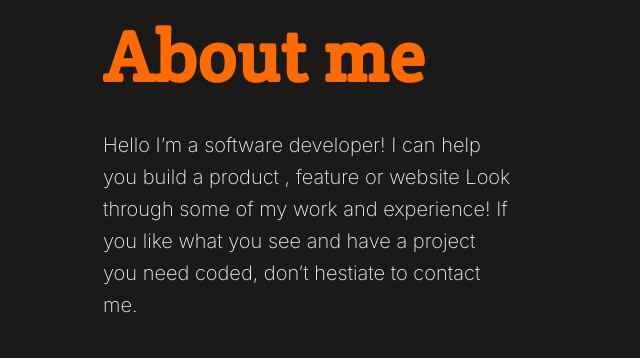
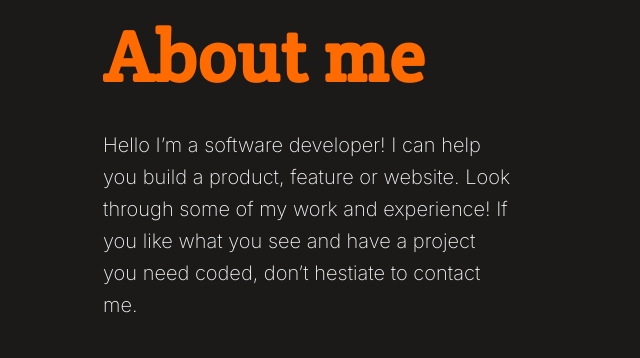
Before and after one commit to Berkay-akbas/Portfolio, a website: page index.html in a window 1280 px wide. Shown: the part 2540-2898 px from the top of the page, 25-665 px from the left. Drawn offline with Linux system fonts and the light colour scheme.

Commit message:
Update index.html
Fix typo

```diff
--- a/index.html
+++ b/index.html
@@ -69,8 +69,8 @@
     <section id="aboutme" class="about">
       <h2>About me</h2>
       <p>
-        Hello I’m a software developer! I can help you build a product , feature
-        or website Look through some of my work and experience! If you like what
+        Hello I’m a software developer! I can help you build a product, feature
+        or website. Look through some of my work and experience! If you like what
         you see and have a project you need coded, don’t hestiate to contact me.
       </p>
       <a target="_blank" href="https://docs.google.com/document/d/1fLuH5bKkP8L6dP9AppSI-pzVrNoCivQrHLywCckC-UQ/edit" class="btn resume">Get My Resume</a>
```
